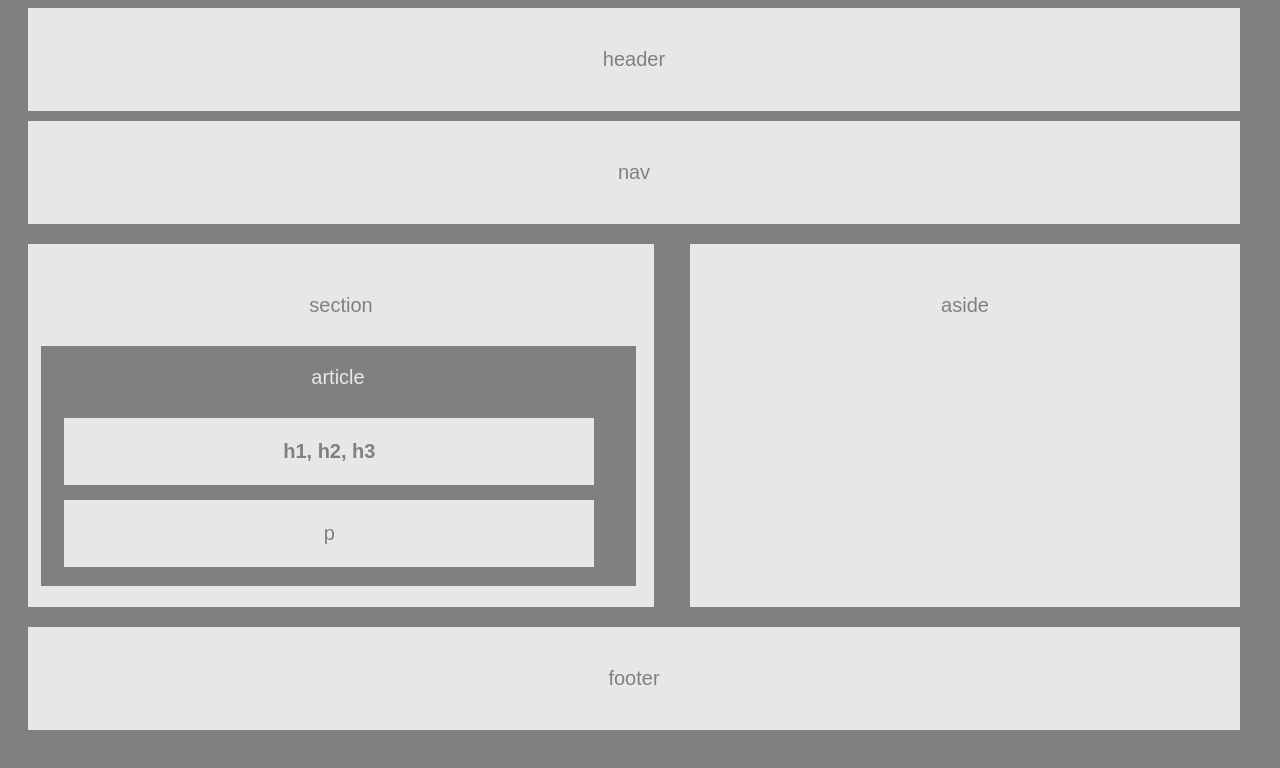
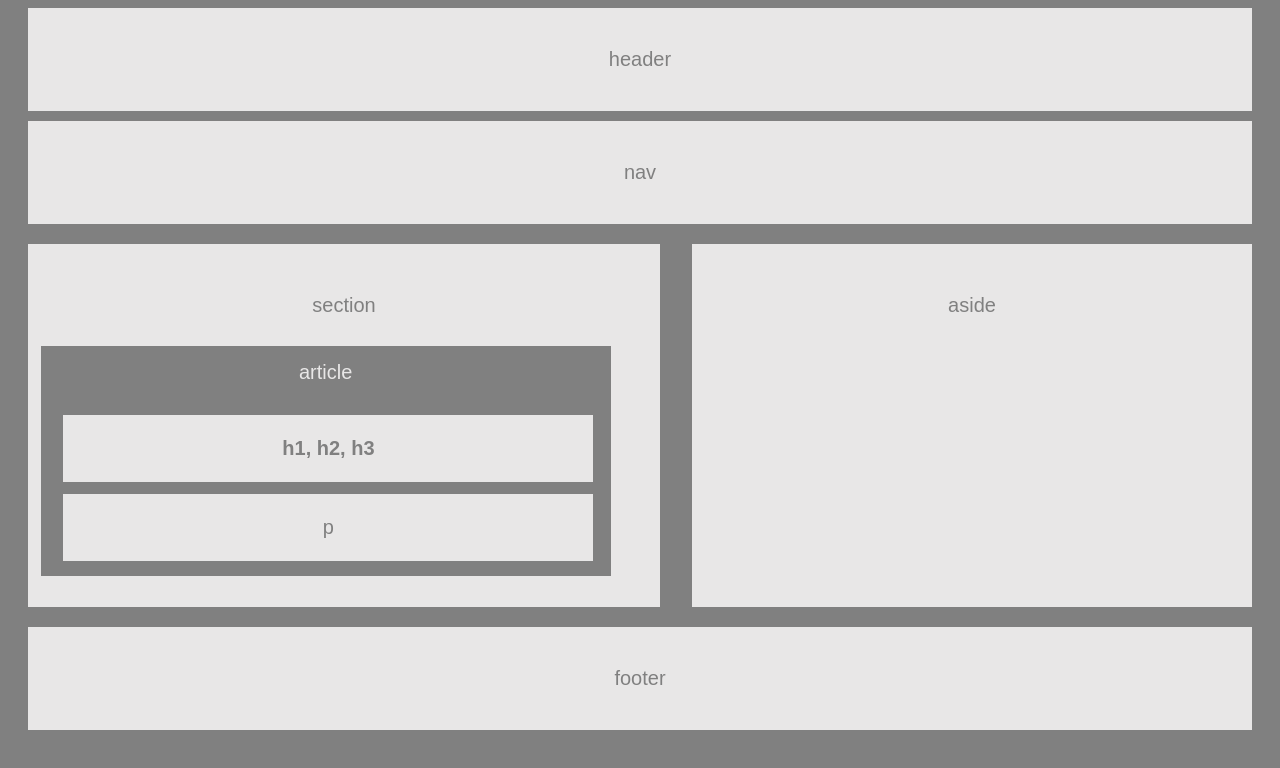
Before and after one commit to rschle/HW-Wireframe, a plain HTML site: page index.html in a window 1280 px wide. Drawn offline with Linux system fonts and the light colour scheme.

Commit message:
hw1 submission round 2

```diff
--- a/css/style.css
+++ b/css/style.css
@@ -13,10 +13,14 @@
      font-size: 20px;
      font-family: Arial, Helvetica, sans-serif;
      text-align: center;
-     margin-right: 20px
 
  }
 
+#wrapper{
+   margin-left:auto;
+   margin-right:auto;
+
+}
  p{
     position: relative;
     top: -120px;
@@ -65,9 +69,11 @@
     margin-bottom: 20px;
     background-color: #E8E7E7;
     color: grey;
-    width: 550px;
-    height: 90%;
+    width: 560px;
+    height: 40.3%;
     float: right;
+    left: 52%;
+
  }
 
  #article{
@@ -77,9 +83,9 @@
     left: 2%;
     right: 15%;
     text-align: center;
-    padding: 120px;
+    padding: 115px;
     float: left;
-    width: 595px;
+    width: 570px;
     height: 190px;
     position: absolute;
 
--- a/index.html
+++ b/index.html
@@ -12,10 +12,10 @@
         header
     </header>
 
+<div class="wrapper">
     <section id="nav">
         nav
     </section>
-
     <section id="left">
         <p>section</p>
         <section id="article">
@@ -35,6 +35,7 @@
     <footer>
         footer
     </footer>
+</div>
 </body>
 
 </html>
```
